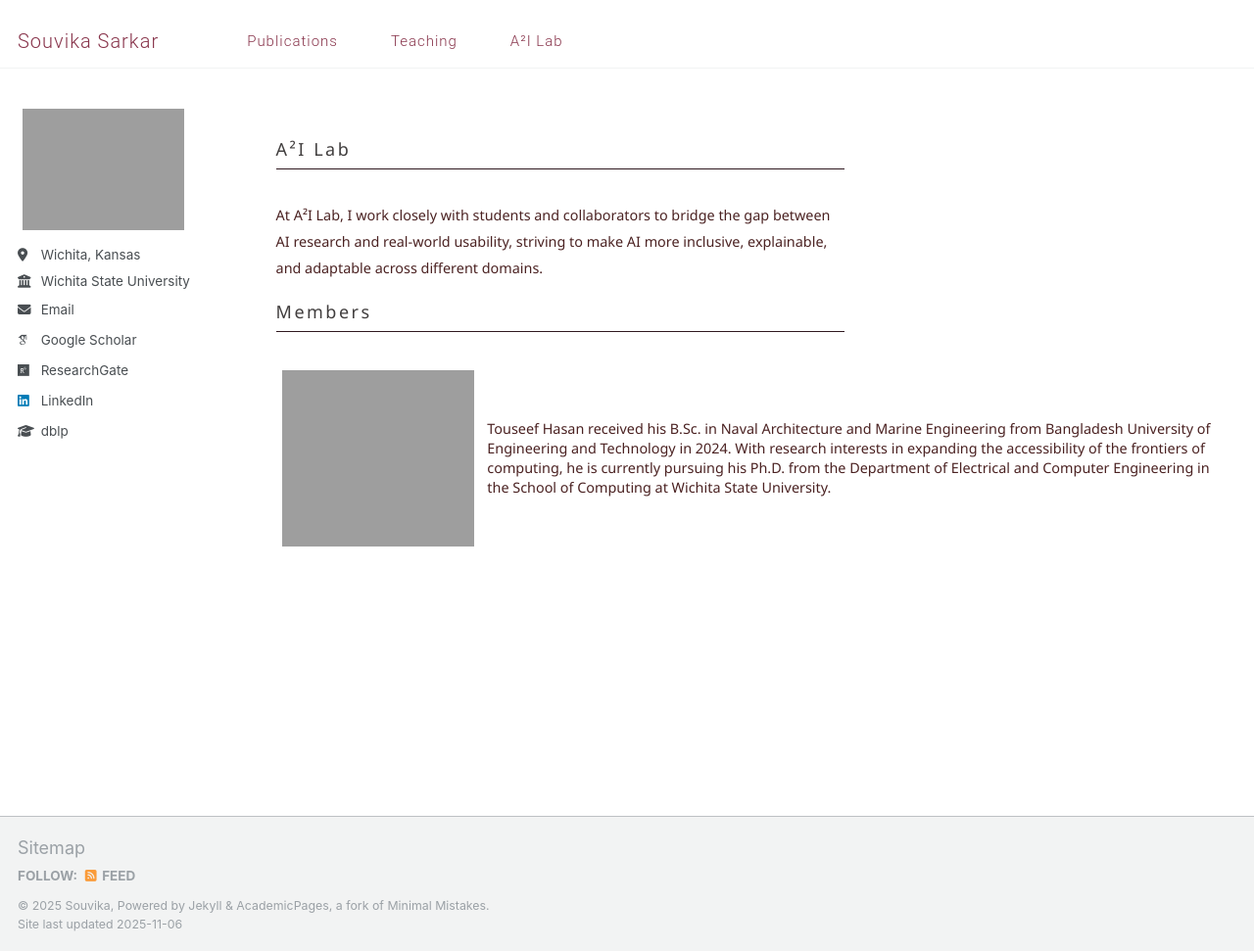
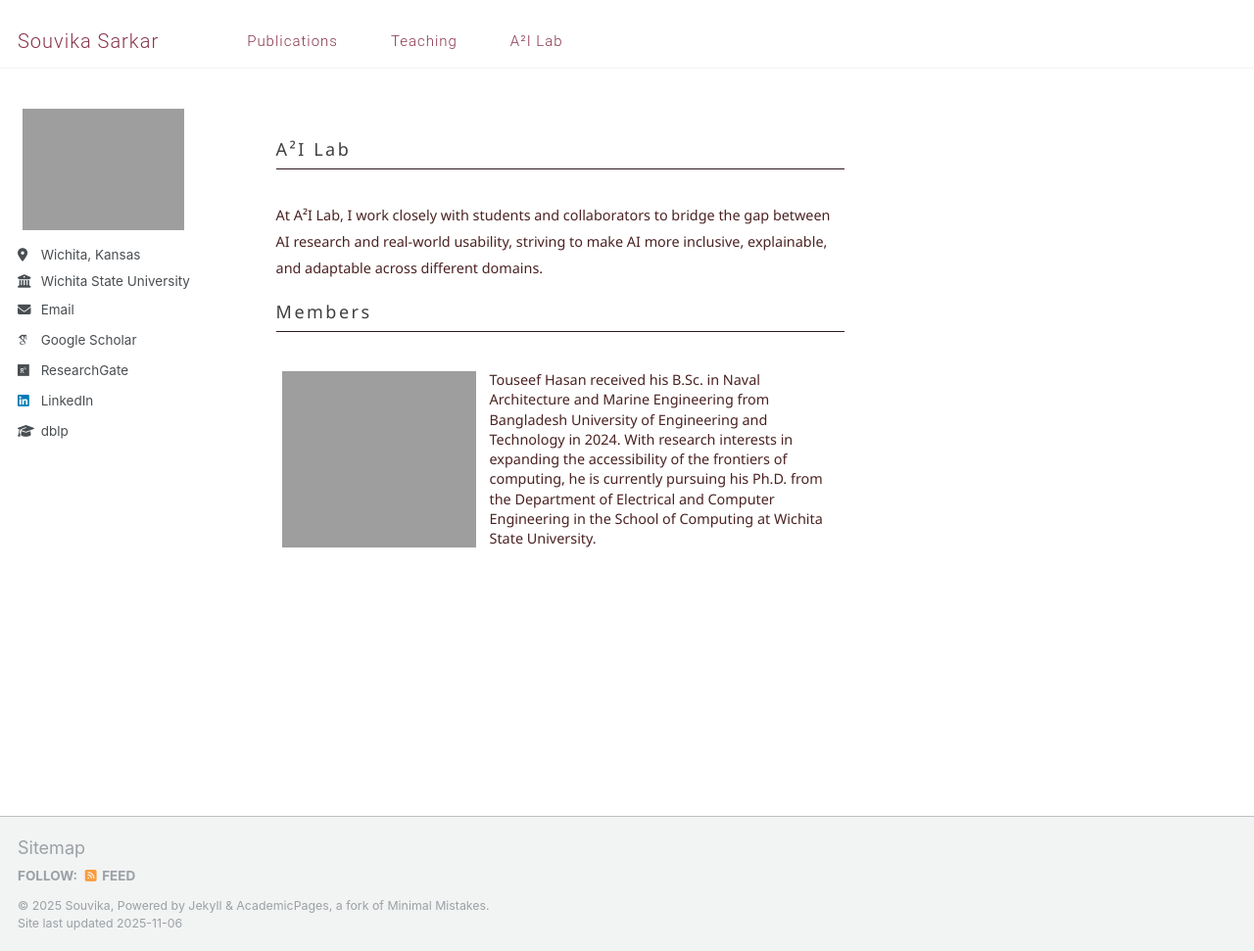
Before and after one commit to Souvika/souvika.github.io, a Jekyll site: the page built from _pages/lab.html, in a window 1280 px wide and 971 px high. Shown: the whole window at 98% size. Built offline with Jekyll 4.4.1, drawn with Linux system fonts in a browser that asks for light colours; some web fonts are replaced; grey boxes are pictures that could not be loaded.

Commit message:
Update Students.

```diff
--- a/_includes/archive-single.html
+++ b/_includes/archive-single.html
@@ -42,10 +42,10 @@
         <h2 class="section-header"><span class="teaching-header">A²I Lab</span></h2>
         <span class="news-content-teaching">At A²I Lab, I work closely with students and collaborators to bridge the gap between AI research and real-world usability, striving to make AI more inclusive, explainable, and adaptable across different domains.</span>
         <h2 class="section-header"><span class="teaching-header">Members</span></h2>
-        <table style="width: calc(100% + 400px); border-collapse: collapse; text-align: left; border: none;">
+        <table style="border-collapse: collapse; text-align: left; border: none;">
           <tbody>
             <tr style="border: none;">
-              <td style="border: none;"><img src='/images/profile.png' style='height:10rem;width:40rem'></td>
+              <td style="border: none;"><img src='/images/profile.png' style='height:10rem;width:100rem'></td>
               <td style="border: none;"><span class="news-content-teaching">Touseef Hasan received his B.Sc. in Naval Architecture and Marine Engineering from Bangladesh University of Engineering and Technology in 2024. With research interests in expanding the accessibility of the frontiers of computing, he is currently pursuing his Ph.D. from the Department of Electrical and Computer Engineering in the School of Computing at Wichita State University.</span></td>
             </tr>
           </tbody>
```
